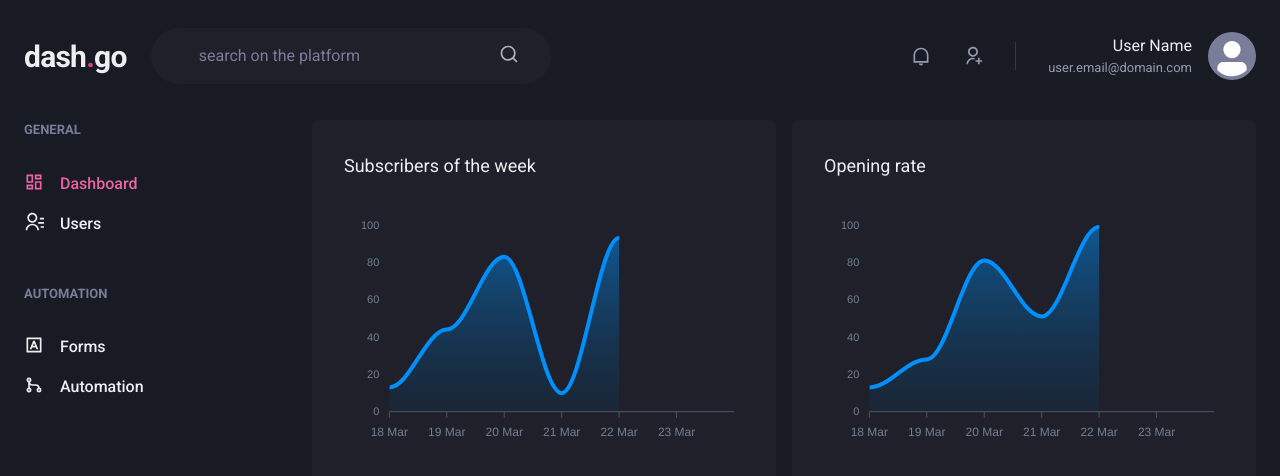
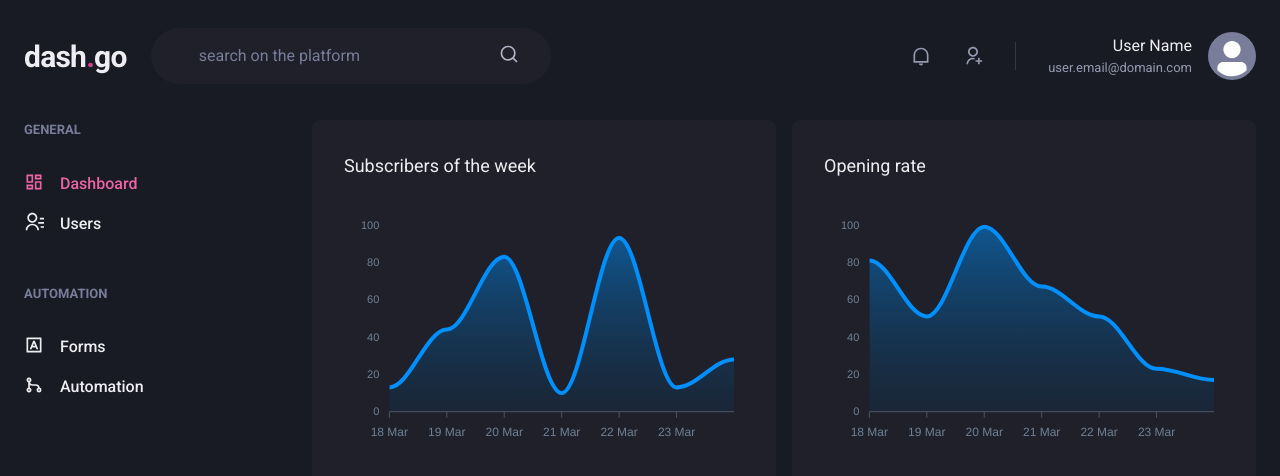
Before and after one commit to sonnymarinho/dashgo, a Next.js app: page /dashboard in a window 1280 px wide. Shown: the top 476 px of the page. Built offline with nearby package versions, Linux system fonts and the light colour scheme.

Commit message:
:bug: fix: dashboard graph incompletely filled

```diff
--- a/src/pages/dashboard.tsx
+++ b/src/pages/dashboard.tsx
@@ -66,7 +66,7 @@ const getSeries = (name: string) => {
   return [
     {
       name: name,
-      data: randomPercent(5),
+      data: randomPercent(7),
     },
   ];
 };
```
